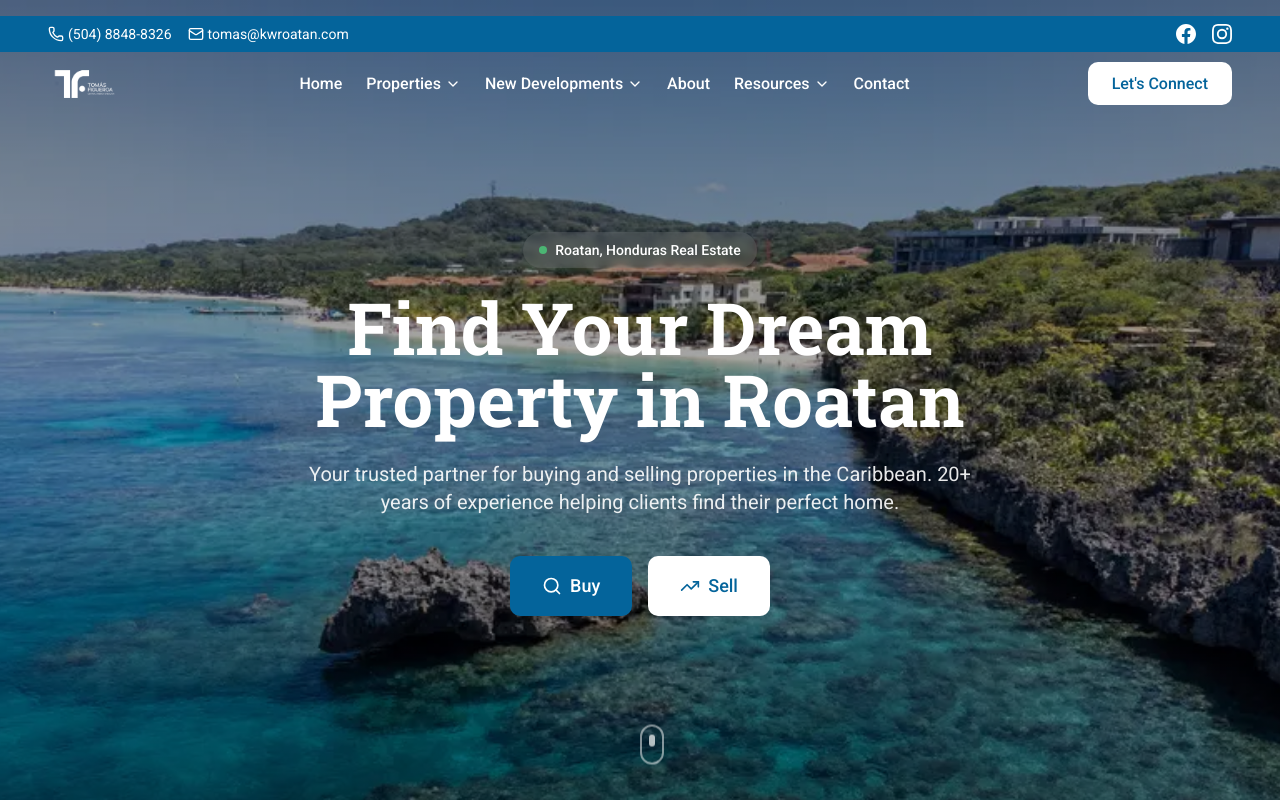
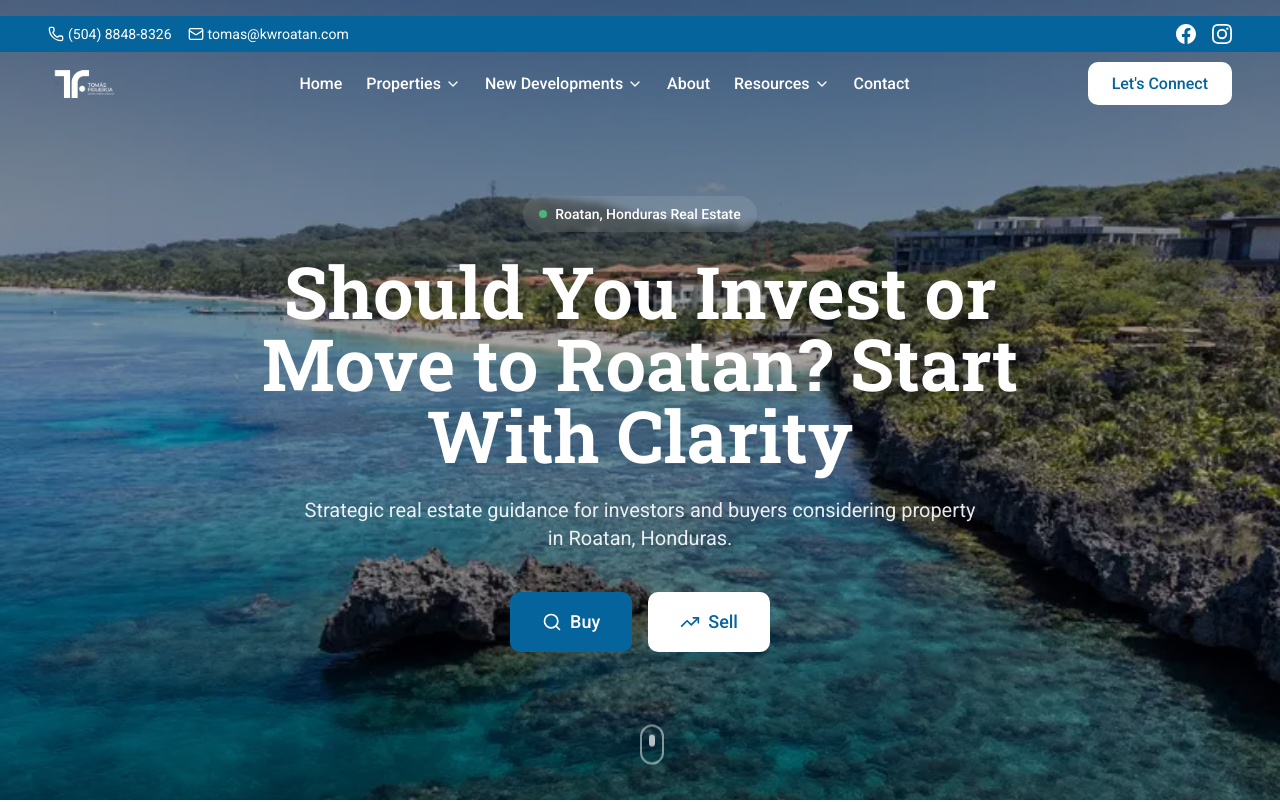
Before and after one commit to tomasfigueroa27/tomas-website, a React (Vite) app: page / in a window 1280 px wide. Shown: the top 802 px of the page. Built offline with nearby package versions, Linux system fonts and the light colour scheme.

Commit message:
Update Hero.tsx

```diff
--- a/src/sections/Hero.tsx
+++ b/src/sections/Hero.tsx
@@ -57,13 +57,12 @@ const Hero = () => {
             className="text-4xl md:text-5xl lg:text-6xl xl:text-7xl font-bold mb-6 leading-tight"
             style={{ fontFamily: "'Roboto Slab', serif" }}
           >
-            Find Your Dream Property in Roatan
+            Should You Invest or Move to Roatan? Start With Clarity
           </h1>
 
           {/* Subheading */}
           <p className="text-lg md:text-xl text-white/90 mb-10 max-w-2xl mx-auto">
-            Your trusted partner for buying and selling properties in the Caribbean.
-            20+ years of experience helping clients find their perfect home.
+            Strategic real estate guidance for investors and buyers considering property in Roatan, Honduras.
           </p>
 
           {/* CTA Buttons */}
```
